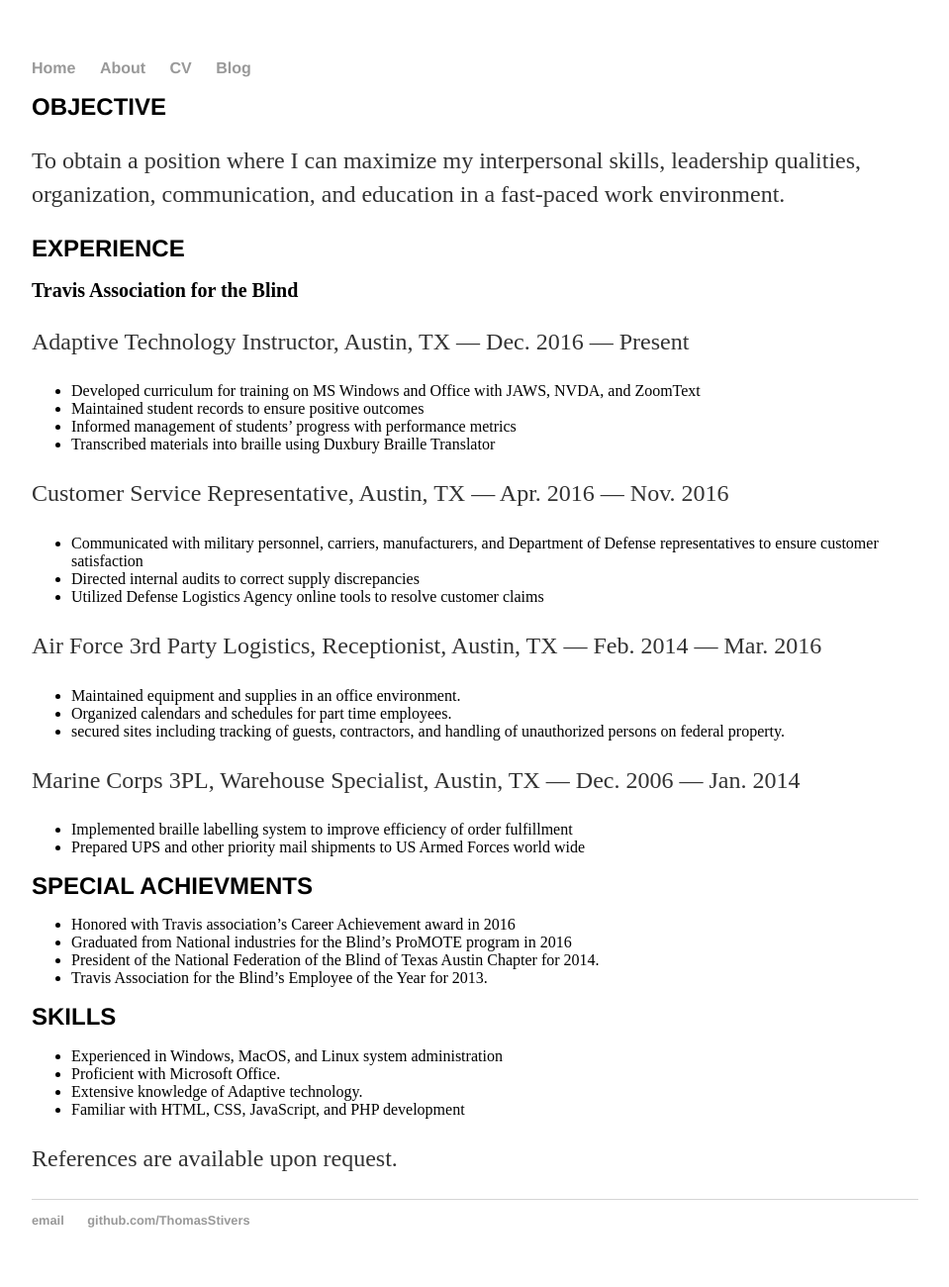
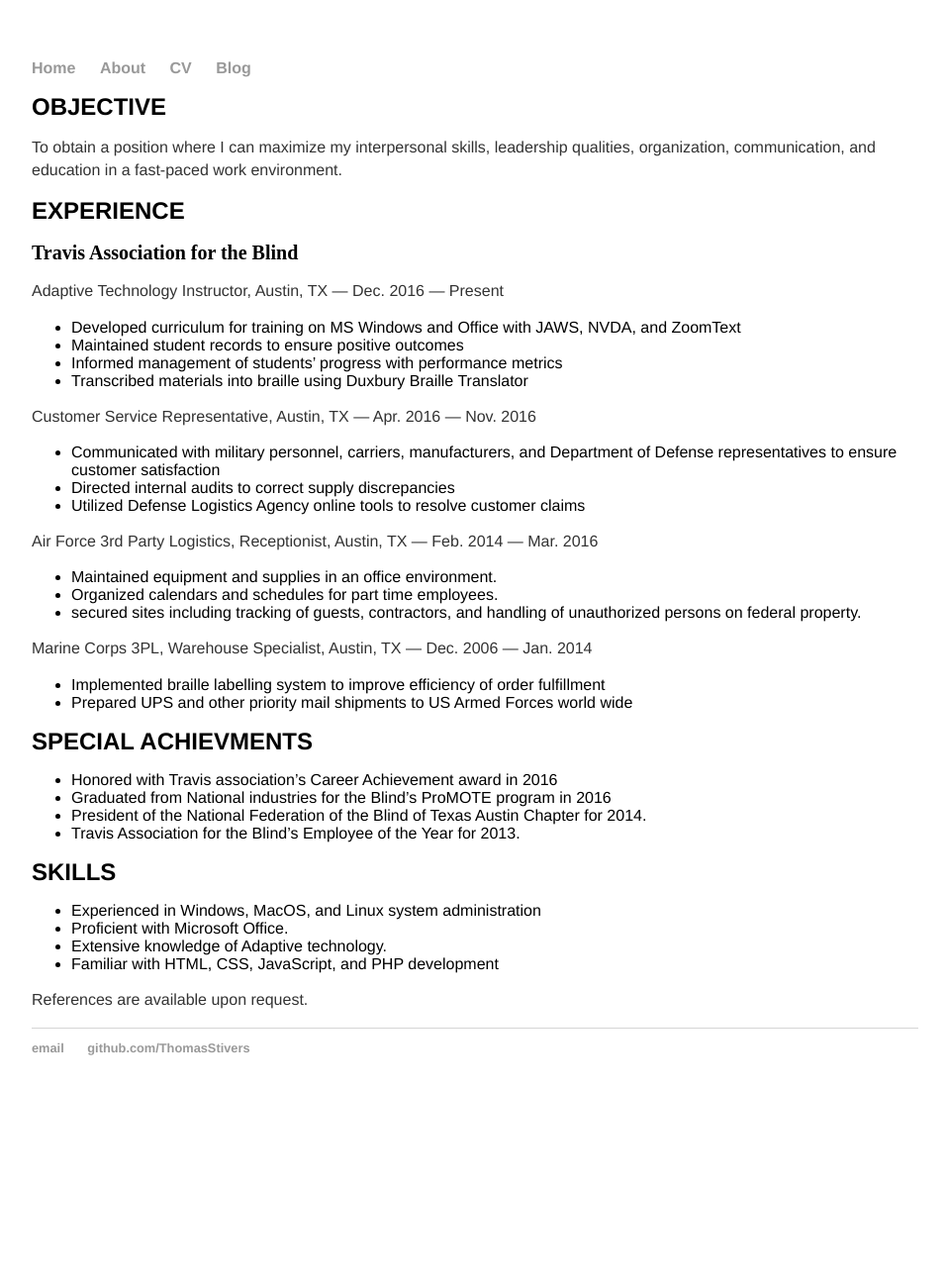
Before and after one commit to ThomasStivers/ThomasStivers.github.io, a Jekyll site: the page built from cv/index.md, in a window 1280 px wide. Shown: the whole page at 99% size, without its empty margins (160-1119 px from the left). Built offline with Jekyll 4.4.1, drawn with Linux system fonts in a browser that asks for light colours; after the commit the page ends 1126 px from its top, so only the background shows below that.

Commit message:
Fixed broken div. Thanks a lot Notepad++.

```diff
--- a/_layouts/cv.html
+++ b/_layouts/cv.html
@@ -15,7 +15,7 @@
 			</ul>
 		</nav>
 		<div class="container">
-			<div class="cv"></div>
+			<div class="cv">
 			{{ content }}
 			</div><!-- /.cv -->
 		</div><!-- /.container -->
```
